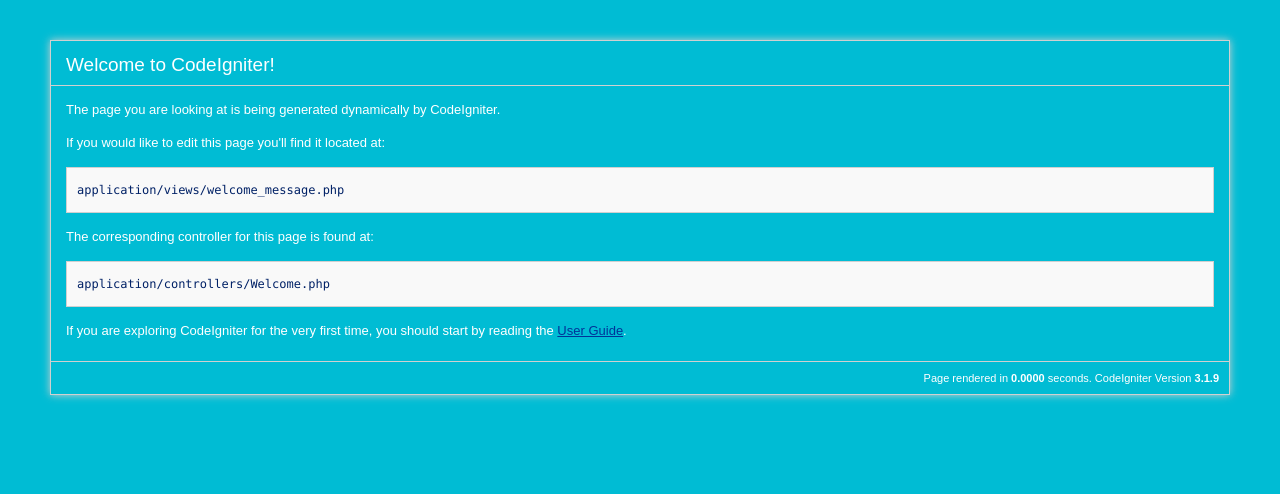
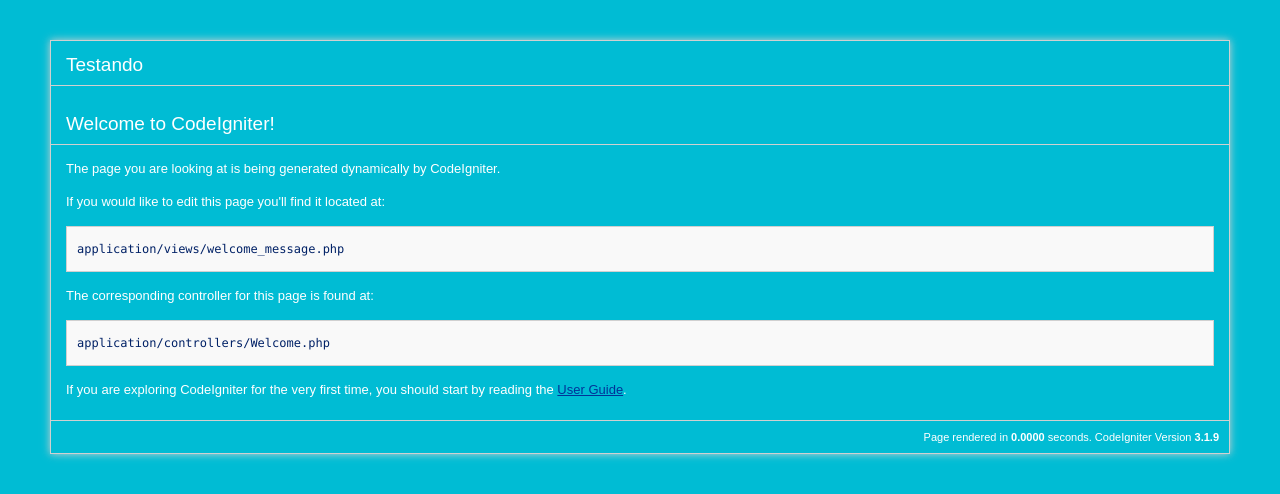
Before and after one commit to rrafaelramos/SGPC, a CodeIgniter app: page /database/ in a window 1280 px wide. Shown: the top 494 px of the page. Run offline with CodeIgniter, Linux system fonts and the light colour scheme.

Commit message:
Commit Inicial

```diff
--- a/ci/application/views/welcome_message.php
+++ b/ci/application/views/welcome_message.php
@@ -68,6 +68,7 @@
 <body>
 
 <div id="container">
+    <h1>Testando</h1>
 	<h1>Welcome to CodeIgniter!</h1>
 
 	<div id="body">
```
